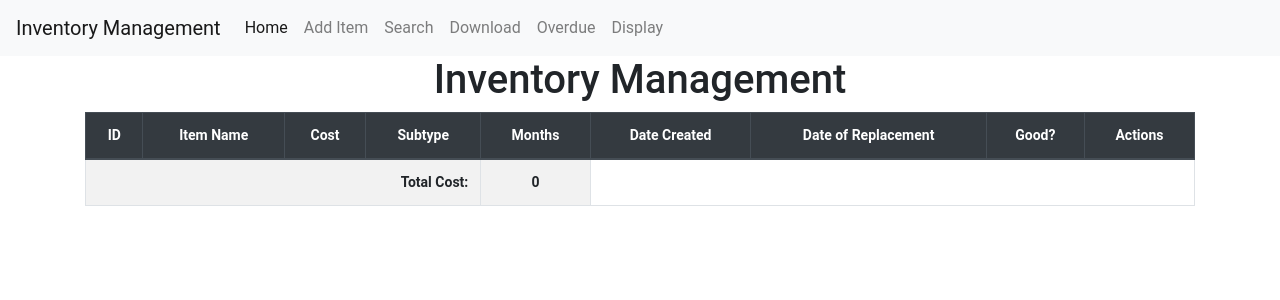
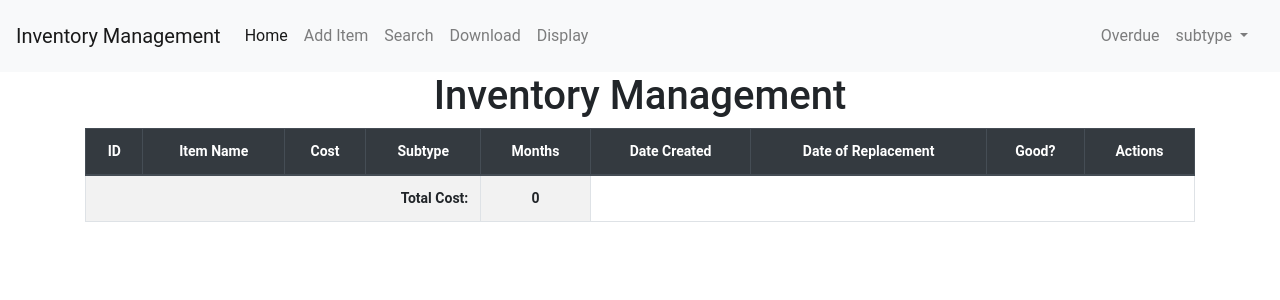
Before and after one commit to sridharsabarish/easyInventory, a Flask app: page /inventory/display in a window 1280 px wide. Shown: the top 300 px of the page. Run offline with Flask 2, Linux system fonts and the light colour scheme; data that the repository does not hold is empty; some libraries are stand-ins or nearby versions.

Commit message:
Added basic support for subtypes

```diff
--- a/app.py
+++ b/app.py
@@ -78,14 +78,16 @@ def delete(productName=None):
 
 
 @app.route("/inventory/display")
-def display(forecast=False):
+def display(forecast=False,subType=None):
     # Add your logic to retrieve and display the inventory here
     display = Fetch()
     forecast = request.args.get("forecast")
+    subType = request.args.get("subtype")
+    print("Subtype is ", subType)
     if forecast=="true":
-        info_for_html = display.fetchAllInfo(forecast=True)
+        info_for_html = display.fetchAllInfo(forecast=True,subType=subType)
     else:
-        info_for_html = display.fetchAllInfo(forecast=False)
+        info_for_html = display.fetchAllInfo(forecast=False,subType=subType)
 
     #info_for_html = display.fetchAllInfo(forecast=False)
     print(info_for_html)
@@ -105,6 +107,7 @@ def search():
         search_query = request.form.get("search_query")
         print("The search query is ", search_query)
         fetch = Fetch()
+
 
         info_for_html = fetch.fetchAllInfo(forecast=False,searchQuery=search_query)
         if(info_for_html!=[]):
--- a/classes/Fetch.py
+++ b/classes/Fetch.py
@@ -5,7 +5,7 @@ import logging
 from classes.DB import DB
 
 class Fetch:
-    def fetchAllInfo(self,forecast=False,searchQuery=None,searchByID=None):
+    def fetchAllInfo(self,forecast=False,searchQuery=None,searchByID=None,subType=None):
         try:
             print("came here")
             conn = sqlite3.connect(Constants.DB_FILE)
@@ -13,6 +13,12 @@ class Fetch:
             # Select all of the items from the database
             if forecast:
                 cursor.execute(Constants.QUERY_OLDER_THAN_3_MONTHS)
+
+
+            elif subType is not None:
+                cursor.execute(Constants.QUERY_SUBTYPE, (subType,))
+
+
             else:
                 if searchQuery is not None:
                     if searchByID is not None:
--- a/static/Constants.py
+++ b/static/Constants.py
@@ -14,6 +14,8 @@ SEARCH_QUERY = "SELECT * FROM inventory WHERE item_name = ?"
 SEARCH_ID_QUERY = "SELECT * FROM inventory WHERE id = ?"
 QUERY_OLDER_THAN_TODAY = "SELECT * FROM inventory WHERE dateOfReplacement < date('now')"
 QUERY_OLDER_THAN_3_MONTHS = "SELECT * FROM inventory WHERE dateOfReplacement < date('now','3 month')"
+QUERY_SUBTYPE = "SELECT * FROM inventory WHERE subtype = ?"
+
 DELETE_ITEM_QUERY = "DELETE FROM inventory WHERE id = ?"
 # Regexes
 REGEX_NAME = r"^[a-zA-Z]"
--- a/templates/display.html
+++ b/templates/display.html
@@ -42,13 +42,32 @@
                 <li class="nav-item">
                     <a class="nav-link" href="/inventory/download">Download</a>
                 </li>
-                <li class="nav-item">
-                    <a class="nav-link" href="/inventory/display?forecast=true">Overdue</a>
-                </li>
-                <li class="nav-item">
-                    <a class="nav-link" href="/inventory/display">Display</a>
-                </li>
-            </ul>
+
+            <li class="nav-item">
+                <a class="nav-link" href="/inventory/display">Display</a>
+            </li>
+             </ul>
+            <div class="d-flex flex-row-reverse">
+                <div class="p-2">
+                    <ul class="navbar-nav">
+                        <li class="nav-item">
+                            <a class="nav-link" href="/inventory/display?forecast=true">Overdue</a>
+                        </li>
+                        <li class="nav-item dropdown">
+                            <a class="nav-link dropdown-toggle" href="#" id="subtypeDropdown" role="button" data-toggle="dropdown" aria-haspopup="true" aria-expanded="false">
+                                subtype
+                            </a>
+                            <div class="dropdown-menu" aria-labelledby="subtypeDropdown">
+                                <a class="dropdown-item" href="/inventory/display?subtype=Electronics">Electronics</a>
+                                <a class="dropdown-item" href="/inventory/display?subtype=Household">Household</a>
+                                <a class="dropdown-item" href="/inventory/display?subtype=Books">Books</a>
+                                <a class="dropdown-item" href="/inventory/display?subtype=Clothes">Clothes</a>
+                            </div>
+                        </li>
+                    </ul>
+                </div>
+
+
         </div>
     </nav>
     <div class="container">
```
